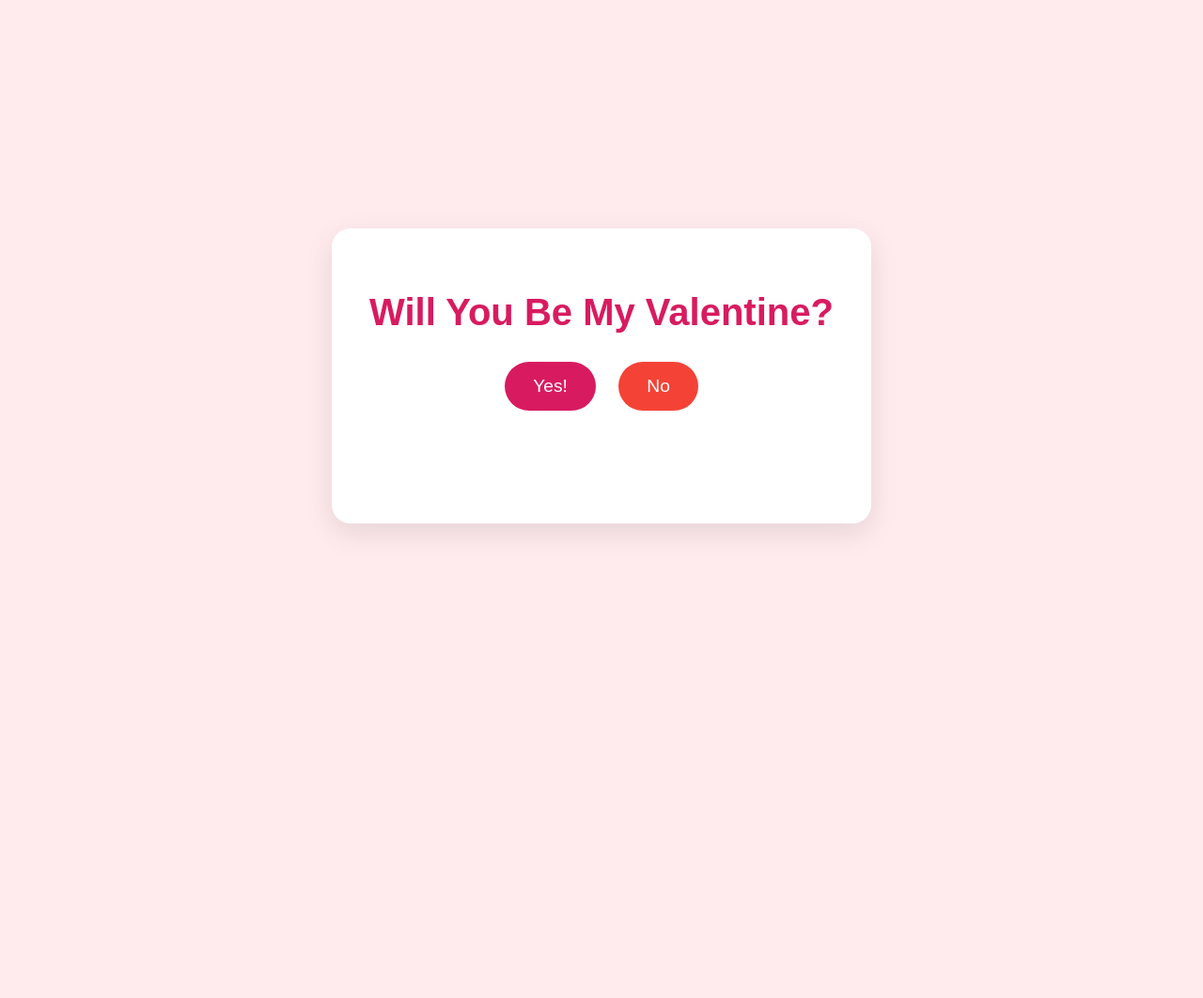
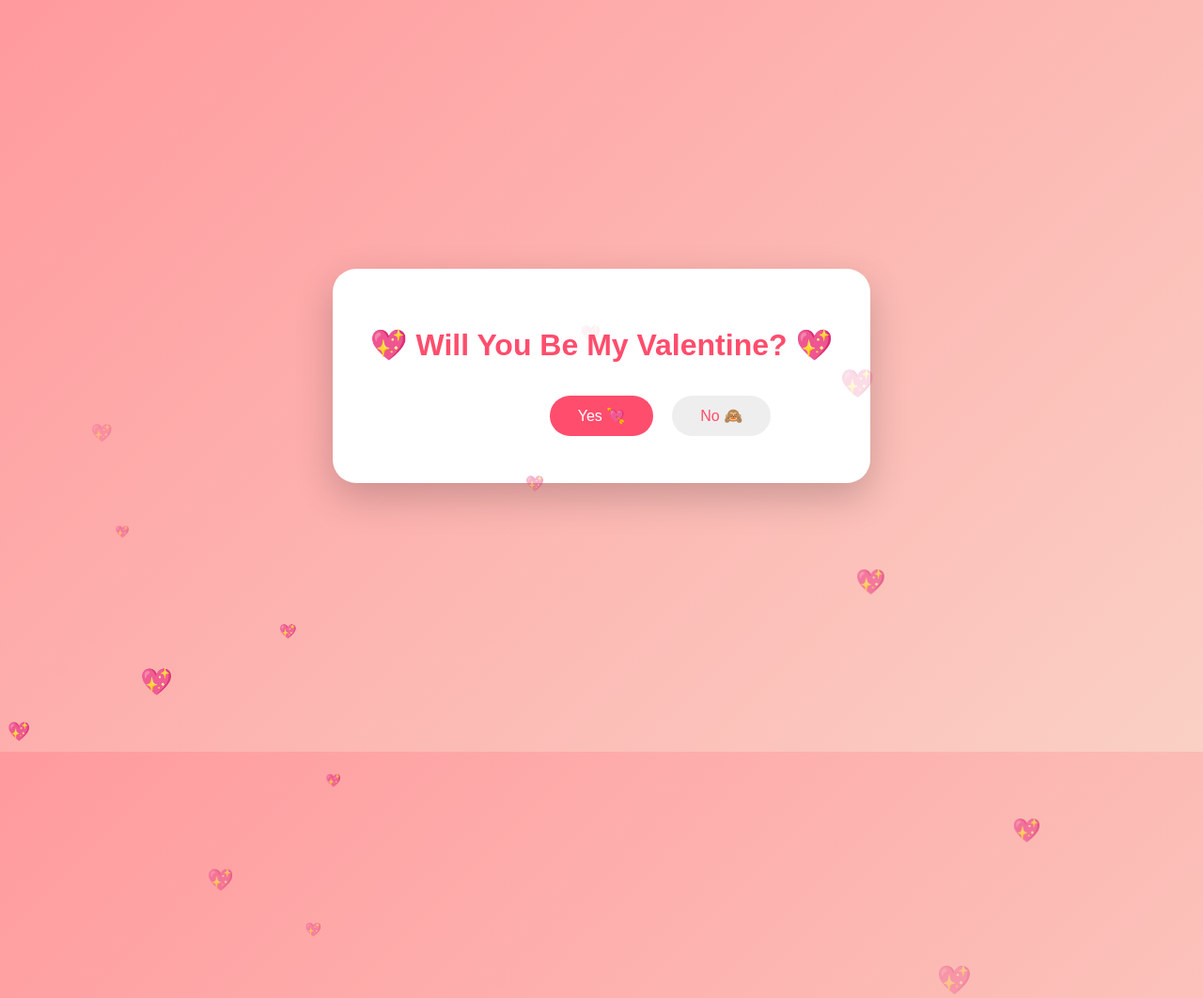
Before and after one commit to yokman12/y0k_man, a plain HTML site: page index.html in a window 1280 px wide. Shown: the top 1062 px of the page at 94% size. Before the commit the page ends 800 px from the top, so only its background shows below. Drawn offline with Linux system fonts and the light colour scheme.

Commit message:
Update index.html

```diff
--- a/index.html
+++ b/index.html
@@ -3,95 +3,124 @@
 <head>
 <meta charset="UTF-8">
 <meta name="viewport" content="width=device-width, initial-scale=1.0">
-  <title>Will You Be My Valentine?</title>
+<title>Be My Valentine?</title>
+
 <style>
 body {
-      font-family: 'Arial', sans-serif;
-      background: #ffebee;
+    margin: 0;
+    height: 100vh;
     display: flex;
     justify-content: center;
     align-items: center;
-      height: 100vh;
-      margin: 0;
+    background: linear-gradient(135deg, #ff9a9e, #fad0c4);
+    font-family: Arial, Helvetica, sans-serif;
     overflow: hidden;
+    text-align: center;
 }
+
 .container {
-      text-align: center;
-      background: #fff;
+    background: white;
     padding: 40px;
-      border-radius: 20px;
-      box-shadow: 0 10px 30px rgba(0,0,0,0.1);
-      max-width: 500px;
+    border-radius: 25px;
+    box-shadow: 0 15px 40px rgba(0,0,0,0.2);
+    position: relative;
 }
+
 h1 {
-      color: #d81b60;
-      font-size: 2.5em;
-      margin-bottom: 20px;
+    color: #ff4d6d;
+    margin-bottom: 25px;
 }
-    .buttons {
-      margin: 30px 0;
+
+button {
+    padding: 12px 30px;
+    font-size: 1rem;
+    border: none;
+    border-radius: 30px;
+    cursor: pointer;
+    margin: 10px;
+    transition: 0.3s;
 }
-    button {
-      background: #d81b60;
+
+#yesBtn {
+    background: #ff4d6d;
     color: white;
-      border: none;
-      padding: 15px 30px;
-      margin: 0 10px;
-      border-radius: 50px;
-      font-size: 1.2em;
-      cursor: pointer;
-      transition: all 0.3s;
 }
-    button:hover {
-      transform: scale(1.1);
-      box-shadow: 0 5px 15px rgba(216, 27, 96, 0.4);
+
+#yesBtn:hover {
+    background: #e60039;
 }
+
 #noBtn {
-      background: #f44336;
+    background: #eee;
+    color: #ff4d6d;
+    position: absolute;
 }
-    #message {
-      font-size: 1.5em;
-      color: #d81b60;
-      margin-top: 20px;
-      min-height: 50px;
+
+.heart {
+    position: absolute;
+    color: #ff4d6d;
+    font-size: 20px;
+    animation: float 5s linear infinite;
+}
+
+@keyframes float {
+    0% {
+        transform: translateY(100vh);
+        opacity: 0;
+    }
+    50% {
+        opacity: 1;
+    }
+    100% {
+        transform: translateY(-10vh);
+        opacity: 0;
+    }
 }
 </style>
 </head>
+
 <body>
+
 <div class="container">
-    <h1>Will You Be My Valentine?</h1>
-    <div class="buttons">
-      <button id="yesBtn">Yes!</button>
-      <button id="noBtn">No</button>
-    </div>
-    <div id="message"></div>
+    <h1>💖 Will You Be My Valentine? 💖</h1>
+    <button id="yesBtn" onclick="sayYes()">Yes 💘</button>
+    <button id="noBtn" onmouseover="moveButton()">No 🙈</button>
 </div>
 
 <script>
-    const yesBtn = document.getElementById('yesBtn');
-    const noBtn = document.getElementById('noBtn');
-    const message = document.getElementById('message');
+function sayYes() {
+    document.body.innerHTML = `
+        <div style="text-align:center;">
+            <h1 style="color:#ff4d6d;">YAY!!! 💕</h1>
+            <p style="font-size:20px;">You just made me the happiest person alive! 😍</p>
+            <p>Happy Valentine's Day 💖</p>
+        </div>
+    `;
+}
 
-    noBtn.addEventListener('click', () => {
-      const messages = [
-        "Are you sure?",
-        "Don't be hasty...",
-        "Think about it!",
-        "I'll wait...",
-        "Please reconsider!"
-      ];
-      const randomMessage = messages[Math.floor(Math.random() * messages.length)];
-      message.textContent = randomMessage;
-      noBtn.textContent = "Don't leave me!";
-      yesBtn.style.transform = "scale(1.5)";
-    });
+function moveButton() {
+    let button = document.getElementById("noBtn");
+    let x = Math.random() * (window.innerWidth - 100);
+    let y = Math.random() * (window.innerHeight - 50);
+    button.style.left = x + "px";
+    button.style.top = y + "px";
+}
 
-    yesBtn.addEventListener('click', () => {
-      message.textContent = "Yay! I knew you'd say yes! ❤️";
-      yesBtn.textContent = "I love you!";
-      yesBtn.style.background = "#2e7d32";
-      // Add confetti animation here (optional)
-    });
+function createHeart() {
+    let heart = document.createElement("div");
+    heart.classList.add("heart");
+    heart.innerHTML = "💖";
+    heart.style.left = Math.random() * 100 + "vw";
+    heart.style.fontSize = Math.random() * 20 + 10 + "px";
+    document.body.appendChild(heart);
+
+    setTimeout(() => {
+        heart.remove();
+    }, 5000);
+}
+
+setInterval(createHeart, 300);
 </script>
+
 </body>
 </html>
```
Lines whose indentation alone changed are shown as unchanged.
